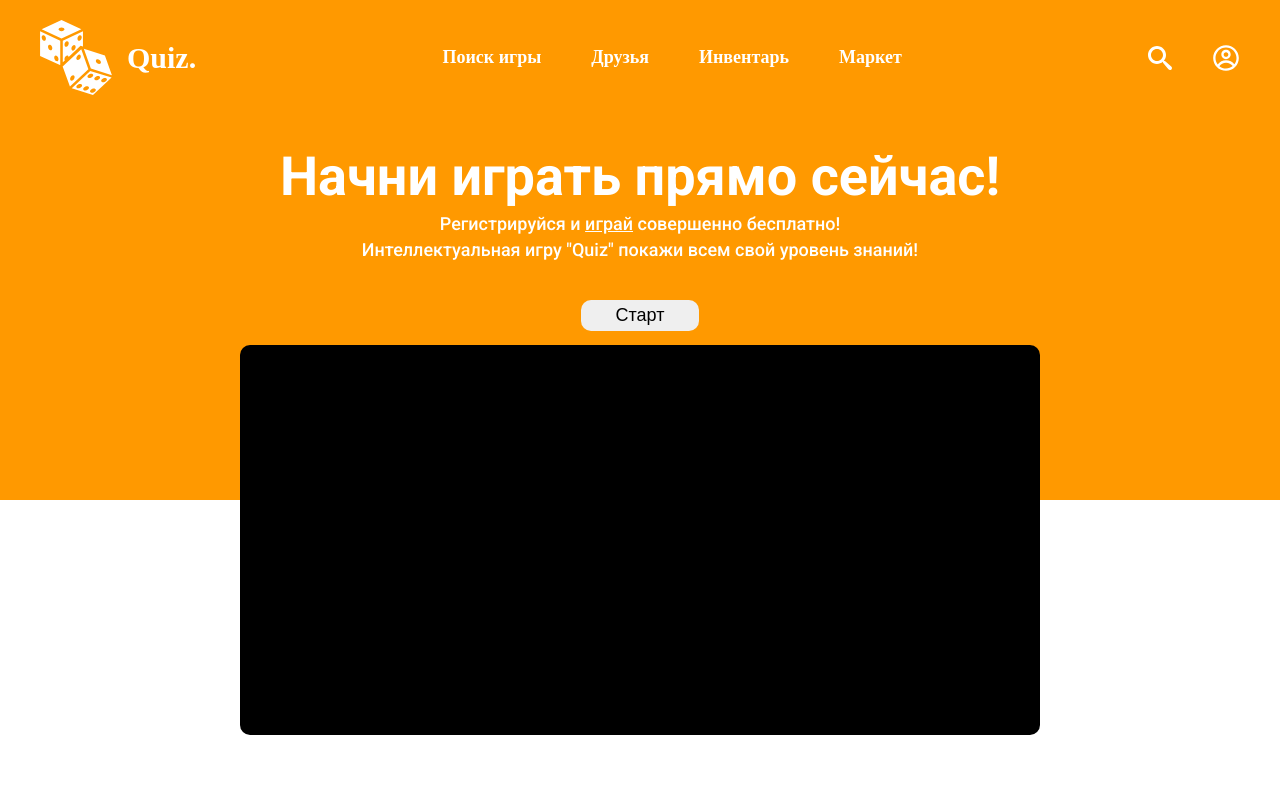
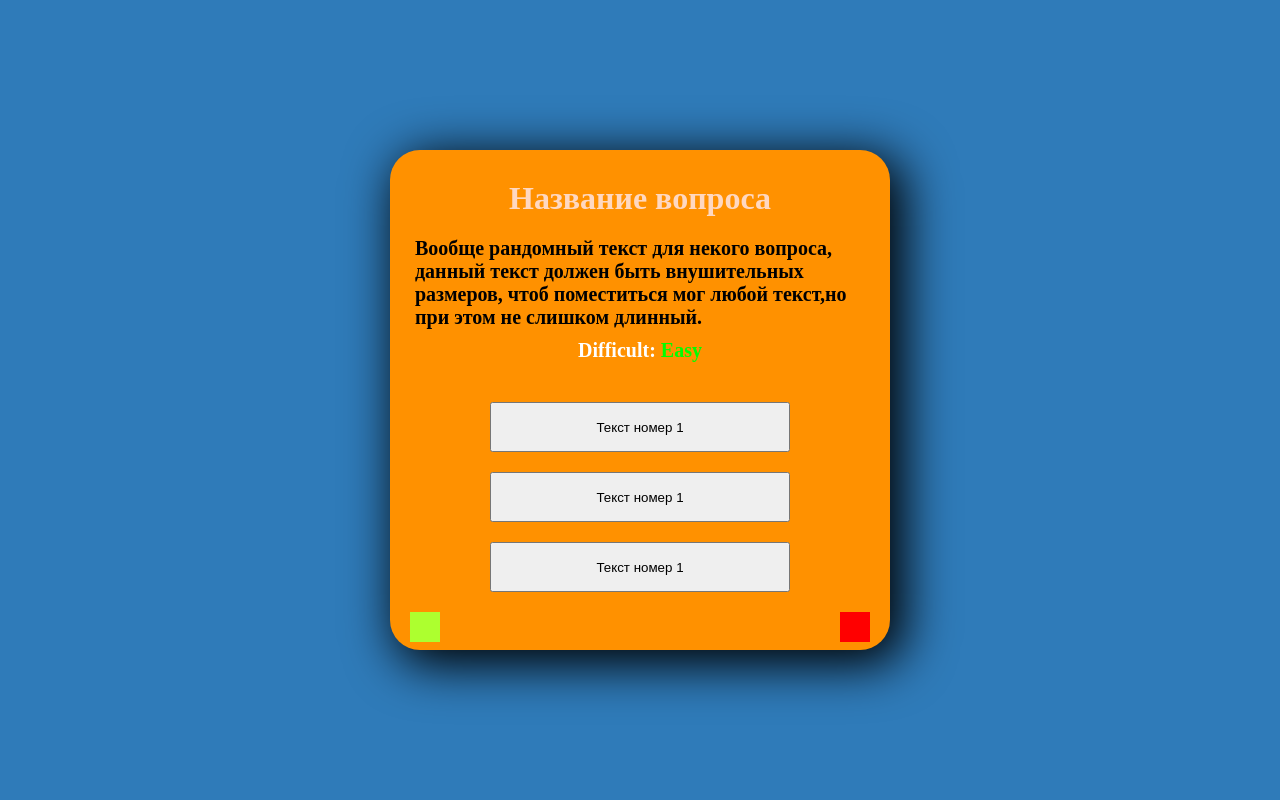
Before and after one commit to HHussHH/Quiz, a React (Create React App) app: page /game in a window 1280 px wide. Shown: the top 800 px of the page. Built offline with nearby package versions, Linux system fonts and the light colour scheme.

Commit message:
add new game page

```diff
--- a/package.json
+++ b/package.json
@@ -3,6 +3,7 @@
   "version": "0.1.0",
   "private": true,
   "dependencies": {
+    "@reduxjs/toolkit": "^1.9.3",
     "@testing-library/jest-dom": "^5.16.5",
     "@testing-library/react": "^13.4.0",
     "@testing-library/user-event": "^13.5.0",
@@ -13,6 +14,8 @@
     "react": "^18.2.0",
     "react-dom": "^18.2.0",
     "react-icons": "^4.8.0",
+    "react-redux": "^8.0.5",
+    "react-router-dom": "^6.9.0",
     "react-scripts": "5.0.1",
     "sass": "^1.59.3",
     "typescript": "^4.9.5",
--- a/src/App.tsx
+++ b/src/App.tsx
@@ -1,15 +1,13 @@
-import React from "react";
-
-import Header from "./components/Header/Header";
-import Rules from "./components/Rules/Rules";
-import Footer from "./components/Footer/Footer";
-
+import GamePage from "./pages/GamePage";
+import HomePage from "./pages/HomePage";
+import { Routes, Route } from "react-router-dom";
 function App() {
   return (
     <div className="App">
-      <Header />
-      <Rules />
-      <Footer />
+      <Routes>
+        <Route path="/" element={<HomePage />} />
+        <Route path="/game" element={<GamePage />} />
+      </Routes>
     </div>
   );
 }
--- /dev/null
+++ b/src/components/Card/Card.tsx
@@ -0,0 +1,32 @@
+import styles from "./card.module.scss";
+
+const Card = () => {
+  return (
+    <div className={styles.field}>
+      <div className={styles.card}>
+        <div className={styles.bg}>
+          <h1 className={styles.title}>Название вопроса</h1>
+          <p className={styles.text}>
+            Вообще рандомный текст для некого вопроса, данный текст должен быть
+            внушительных размеров, чтоб поместиться мог любой текст,но при этом
+            не слишком длинный.
+          </p>
+          <div className={styles.difficult}>
+            Difficult: <span>Easy</span>
+          </div>
+          <div className={styles.variants}>
+            <button className={styles.variant}>Текст номер 1</button>
+            <button className={styles.variant}>Текст номер 1</button>
+            <button className={styles.variant}>Текст номер 1</button>
+          </div>
+          <div className={styles.optionalBtn}>
+            <button className={styles.btn}></button>
+            <button className={styles.btn}></button>
+          </div>
+        </div>
+      </div>
+    </div>
+  );
+};
+
+export default Card;
--- /dev/null
+++ b/src/components/Card/card.module.scss
@@ -0,0 +1,74 @@
+.field {
+  width: 100dvw;
+  height: 100vh;
+  background-color: #2f7bb9;
+  padding-top: 150px;
+}
+.card {
+  display: flex;
+  margin: 0px auto;
+  width: 500px;
+  height: 500px;
+}
+
+.bg {
+  width: 500px;
+  height: 500px;
+  border-radius: 30px;
+  width: 100%;
+  height: 100%;
+  background-color: #ff9100;
+  box-shadow: 10px 10px 50px 5px;
+}
+
+.title {
+  margin-top: 30px;
+  text-align: center;
+  color: #ffd8c1;
+}
+
+.text {
+  margin-top: 20px;
+  padding: 0px 25px;
+  font-size: 20px;
+  font-weight: 600;
+}
+.difficult {
+  margin-top: 10px;
+  font-weight: 700;
+  font-size: 20px;
+  text-align: center;
+  color: #fff;
+  margin-bottom: 40px;
+  span {
+    color: rgb(0, 255, 0);
+  }
+}
+
+.variants {
+  display: flex;
+  flex-direction: column;
+  gap: 20px;
+  justify-content: center;
+  align-items: center;
+}
+.variant {
+  width: 300px;
+  height: 50px;
+}
+
+.optionalBtn {
+  display: flex;
+  justify-content: space-between;
+  padding: 20px;
+}
+
+.btn {
+  width: 30px;
+  height: 30px;
+  border: none;
+  background-color: greenyellow;
+  &:last-child {
+    background-color: red;
+  }
+}
--- a/src/components/Header/Header.tsx
+++ b/src/components/Header/Header.tsx
@@ -11,7 +11,8 @@ const Header = () => {
   );
 };
 
-const Intro = () => (
+const Intro = () => {
+  return (
     <header className={styles.intro}>
       <h1 className={styles.title}>Начни играть прямо сейчас!</h1>
       <p className={styles.text}>
@@ -23,5 +24,6 @@ const Intro = () => (
       <button className={styles.btn}>Старт</button>
     </header>
   );
+};
 const Panel = () => <div className={styles.panel} />;
 export default Header;
--- /dev/null
+++ b/src/features/question/quest-slice.ts
@@ -0,0 +1,28 @@
+import { createSlice, PayloadAction } from "@reduxjs/toolkit";
+import { quest } from "../../types";
+import { RootState } from "../../store";
+
+const initialState: quest[] = [
+  {
+    id: 0,
+    title: "string",
+    text: "string",
+    category: "математика",
+    difficutly: "easy",
+  },
+  {
+    id: 1,
+    title: "string",
+    text: "string",
+    category: "фильмы",
+    difficutly: "hard",
+  },
+];
+
+const questSlice = createSlice({
+  name: "@@quest",
+  initialState,
+  reducers: {},
+});
+export const questReducer = questSlice.reducer;
+export const selectQuest = (state: RootState) => state.quests;
--- a/src/index.tsx
+++ b/src/index.tsx
@@ -1,8 +1,16 @@
 import ReactDOM from "react-dom/client";
 import "./index.css";
 import App from "./App";
-
+import { Provider } from "react-redux";
+import { store } from "./store";
+import { BrowserRouter } from "react-router-dom";
 const root = ReactDOM.createRoot(
   document.getElementById("root") as HTMLElement
 );
-root.render(<App />);
+root.render(
+  <Provider store={store}>
+    <BrowserRouter>
+      <App />
+    </BrowserRouter>
+  </Provider>
+);
--- /dev/null
+++ b/src/pages/GamePage.tsx
@@ -0,0 +1,11 @@
+import Card from "../components/Card/Card";
+
+const GamePage = () => {
+  return (
+    <div>
+      <Card />
+    </div>
+  );
+};
+
+export default GamePage;
--- /dev/null
+++ b/src/pages/HomePage.tsx
@@ -0,0 +1,16 @@
+import React from "react";
+import Header from "../components/Header/Header";
+import Rules from "../components/Rules/Rules";
+import Footer from "../components/Footer/Footer";
+
+const HomePage = () => {
+  return (
+    <>
+      <Header />
+      <Rules />
+      <Footer />
+    </>
+  );
+};
+
+export default HomePage;
--- /dev/null
+++ b/src/store.ts
@@ -0,0 +1,13 @@
+import { configureStore } from "@reduxjs/toolkit";
+import { useDispatch } from "react-redux";
+import { questReducer } from "./features/question/quest-slice";
+
+export const store = configureStore({
+  reducer: {
+    quests: questReducer,
+  },
+});
+
+export type RootState = ReturnType<typeof store.getState>;
+export type AppDispatch = typeof store.dispatch;
+export const useAppDispatch: () => AppDispatch = useDispatch;
--- /dev/null
+++ b/src/types/index.ts
@@ -0,0 +1 @@
+export * from "./question";
```
Also changed, not shown: src/types/question.ts (added, +10 -0 lines), 2 other files (tests, documents, lock files or other folders). Lines whose indentation alone changed are shown as unchanged.
